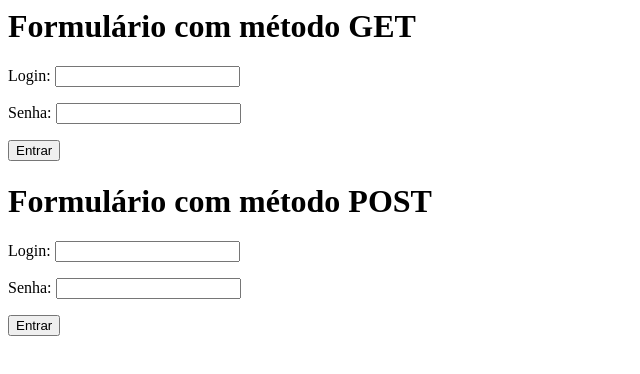
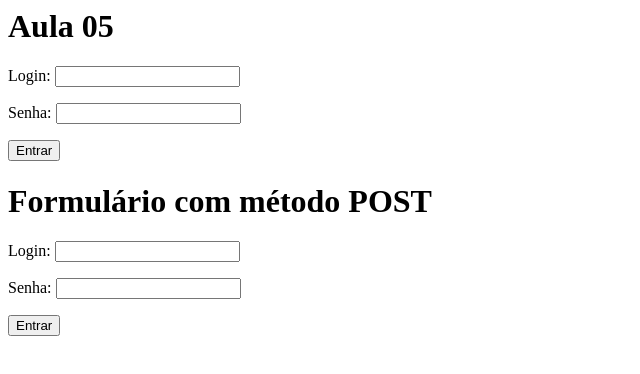
Before and after one commit to CEEMTI-BG-prof-Melissa/aula-05-13-05-lpw-yuri-e-erick-g, a plain HTML site: page index.html in a window 1280 px wide. Shown: the whole page, without its empty margins (0-640 px from the left). Drawn offline with Linux system fonts and the light colour scheme.

Commit message:
Update index.html

```diff
--- a/index.html
+++ b/index.html
@@ -1,6 +1,6 @@
 <html>
   <body>
-    <h1>Formulário com método GET</h1>
+    <h1>Aula 05</h1>
       <form>
         <P>
           Login: <input type="text">
```
